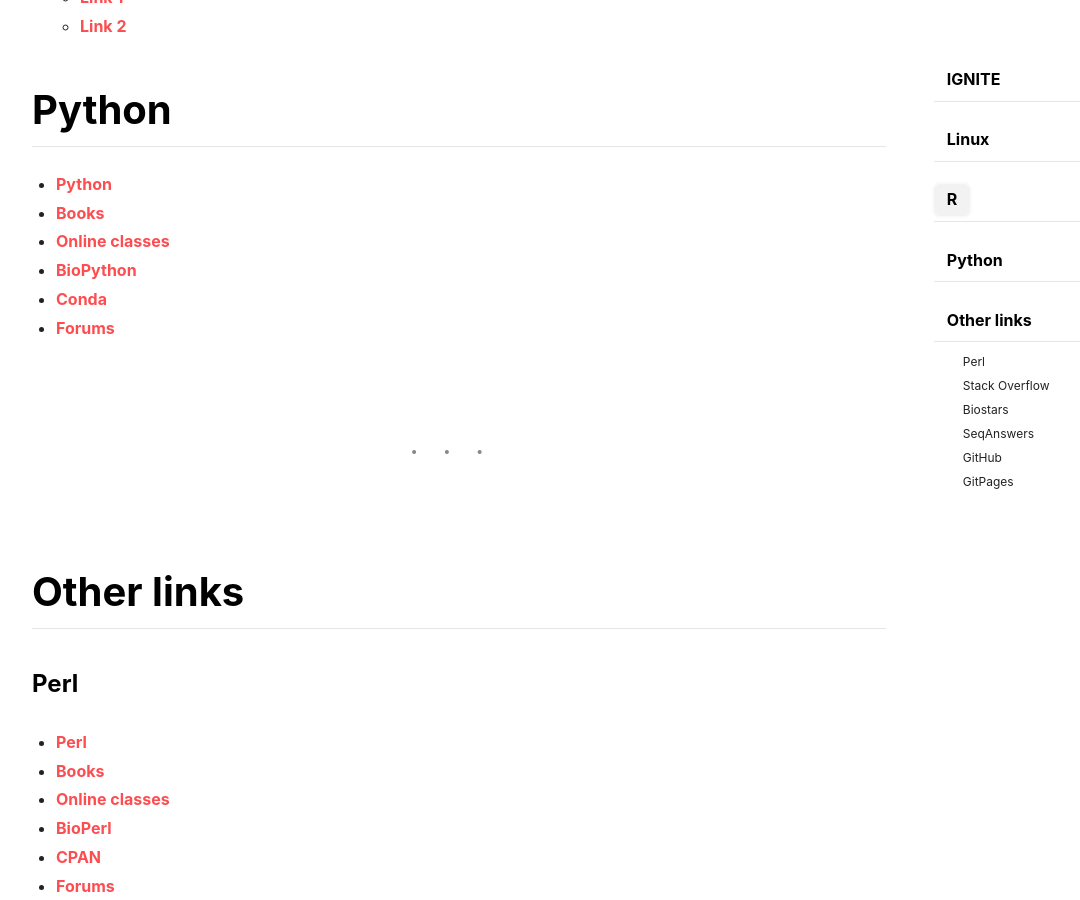
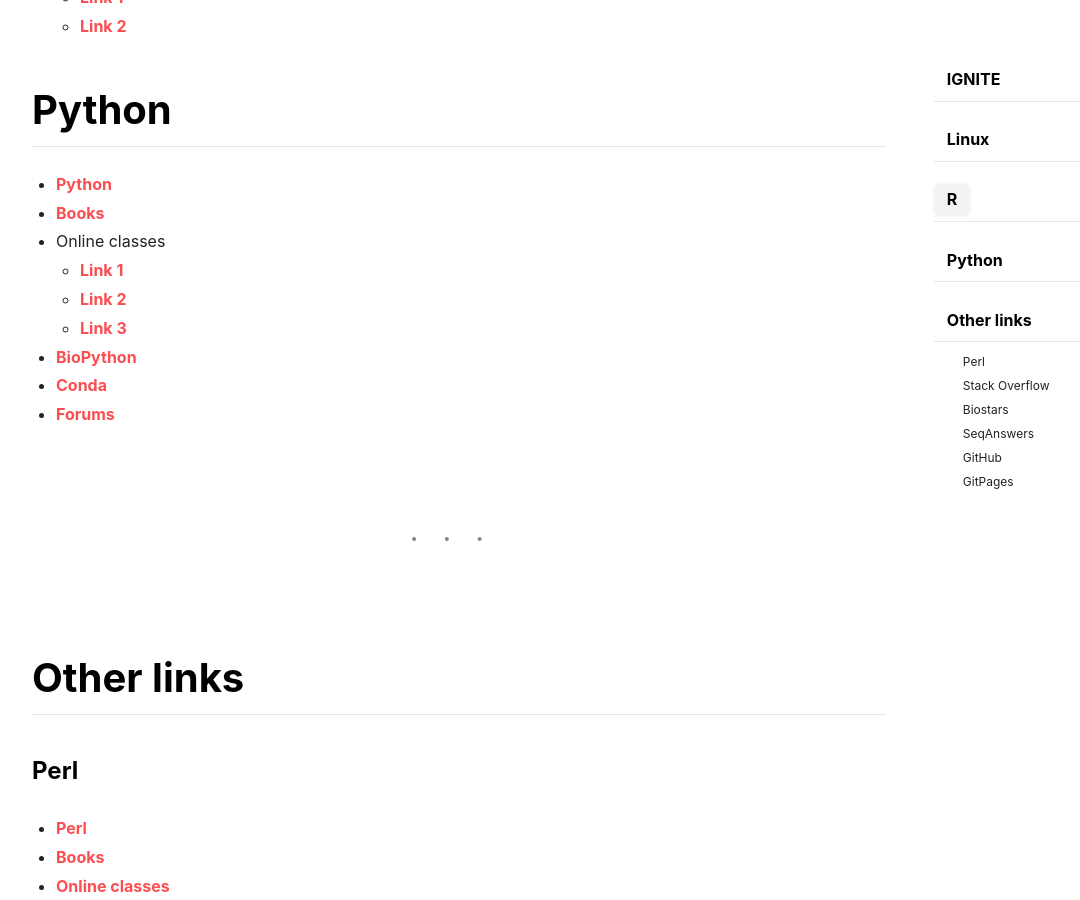
Before and after one commit to itn-ignite/ESRs-Programming-and-Bioinformatics-Workshop, a Jekyll site: the page built from docs/ulinks.md, in a window 1280 px wide and 900 px high, scrolled down 1291 px. Shown: the whole window, without its empty margins (71-1151 px from the left). Built offline with Jekyll 4.4.1, drawn with Linux system fonts in a browser that asks for light colours; nearby versions of some CDN libraries.

Commit message:
Update ulinks.md

```diff
--- a/docs/ulinks.md
+++ b/docs/ulinks.md
@@ -43,7 +43,10 @@ More updates and links coming soon. Stay tuned!
 # Python
 - [Python](https://www.python.org/)
 - [Books]()
-- [Online classes]()
+- Online classes
+    - [Link 1](https://www.edx.org/learn/python)
+    - [Link 2](https://www.coursera.org/courses?query=python)
+    - [Link 3](https://www.learnpython.org/)
 - [BioPython](https://biopython.org/)
 - [Conda](https://www.anaconda.com/download/)
 - [Forums](https://python-forum.io/)
```
